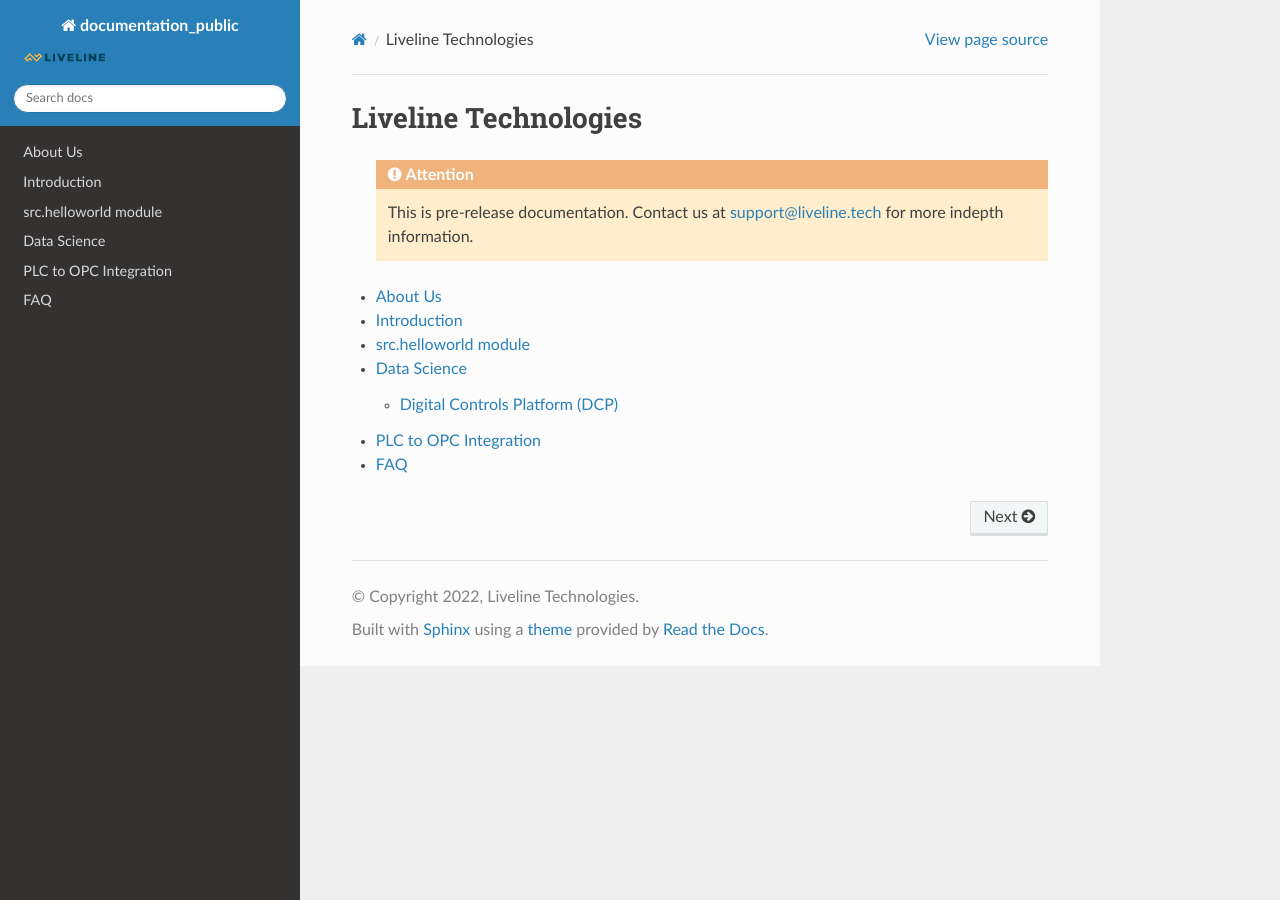
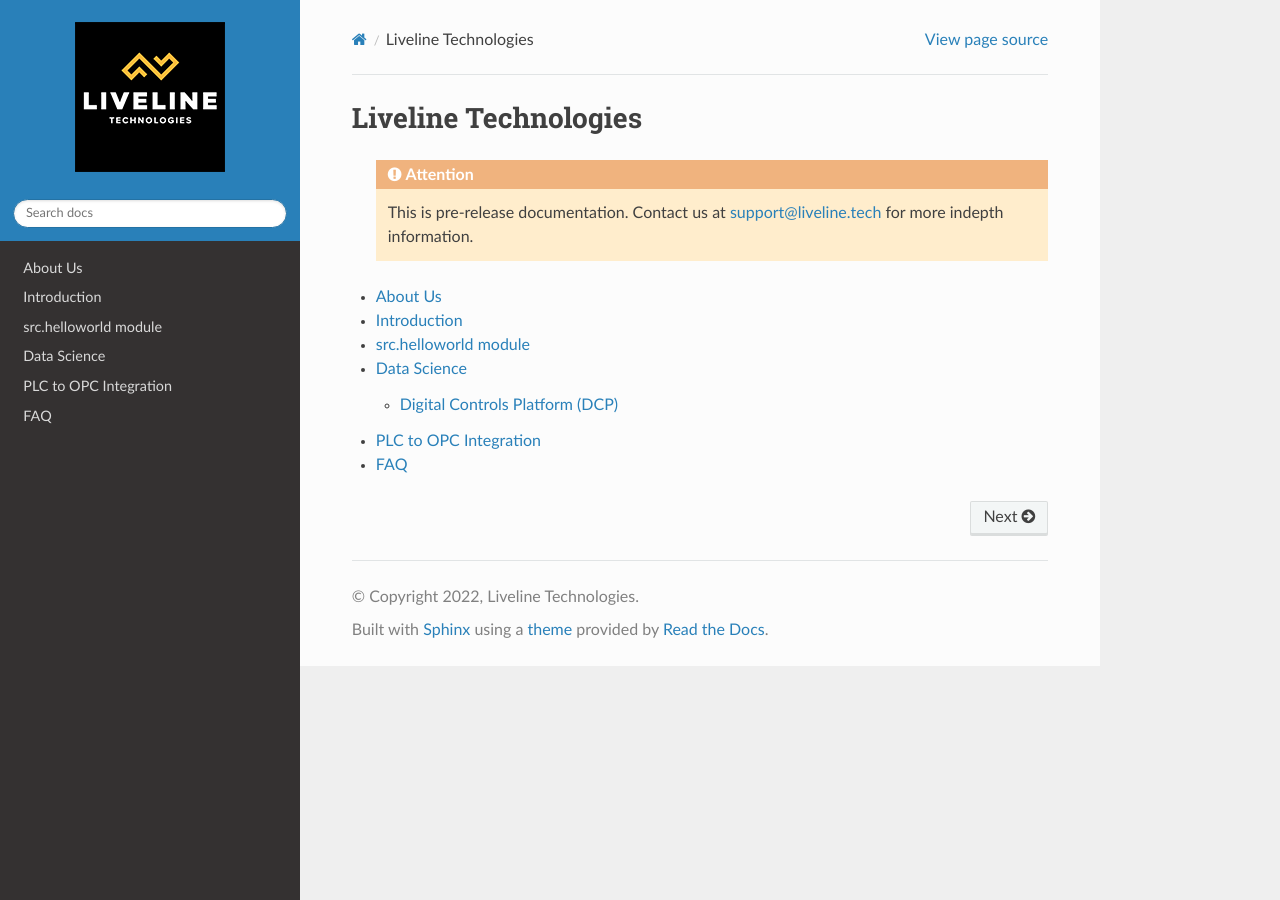
Before and after one commit to supergus/documentation_public, a Sphinx documentation site: the page built from docs/index.rst, in a window 1280 px wide. Built offline with Sphinx 7.4.7 and the Read the Docs theme 2.0.0, drawn with Linux system fonts in a browser that asks for light colours; pages that are not in the unit, such as notebooks, are missing from menus.

Commit message:
Update conf.py
Line 65 adjusting image to be different to right fit the website.

```diff
--- a/docs/conf.py
+++ b/docs/conf.py
@@ -47,6 +47,13 @@
 
 # -- Options for HTML output -------------------------------------------------
 
+# Theme options are theme-specific and customize the look and feel of a theme
+# further.  For a list of options available for each theme, see the
+# documentation.
+html_theme_options = {
+    'logo_only': True,
+    'includehidden': False,
+}
 # The theme to use for HTML and HTML Help pages.  See the documentation for
 # a list of builtin themes.
 #
@@ -55,7 +62,7 @@
 
 # The name of an image file (relative to this directory) to place at the top
 # of the sidebar.
-html_logo = 'assets/images/ll_horizontal_blue_text_xparent_bkgd_banner.png'
+html_logo = 'assets/images/ll_logo_white_text_black_bkgd.png'
 
 # Add any paths that contain custom static files (such as style sheets) here,
 # relative to this directory. They are copied after the builtin static files,
```
